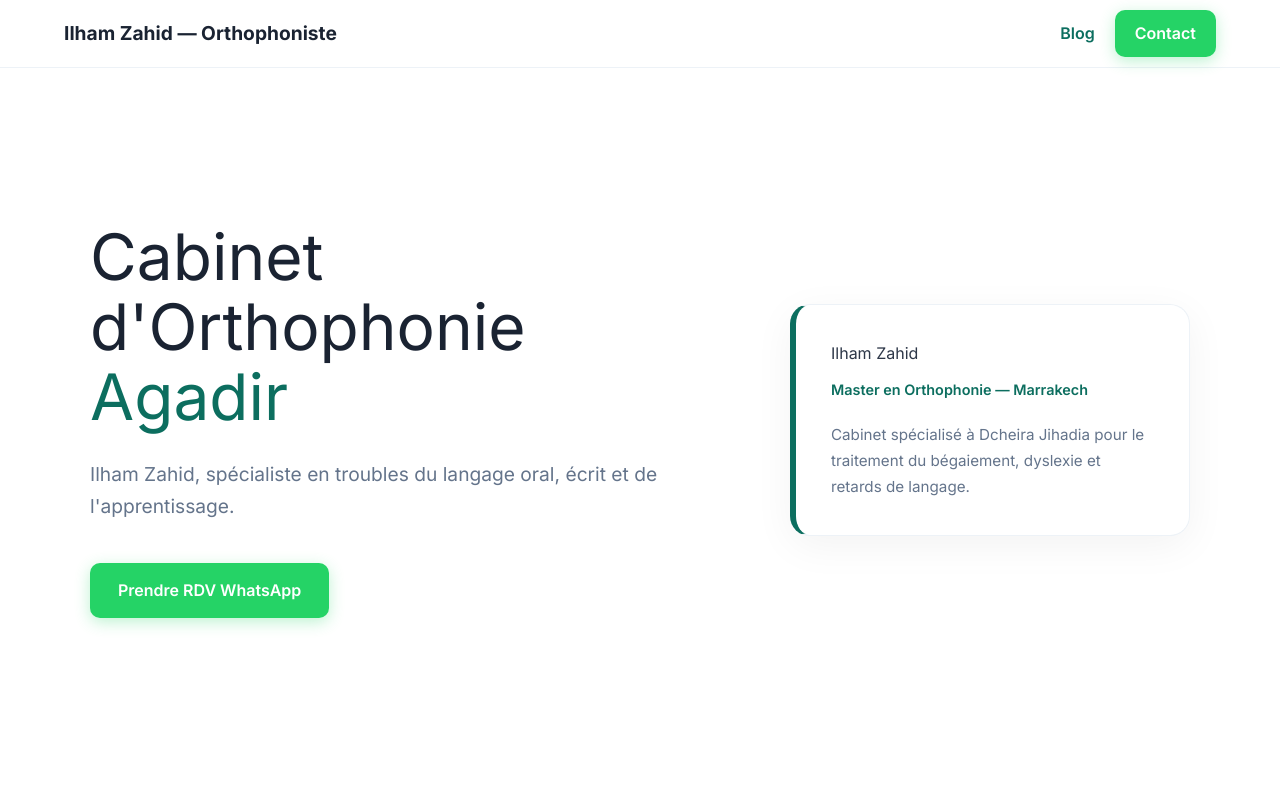
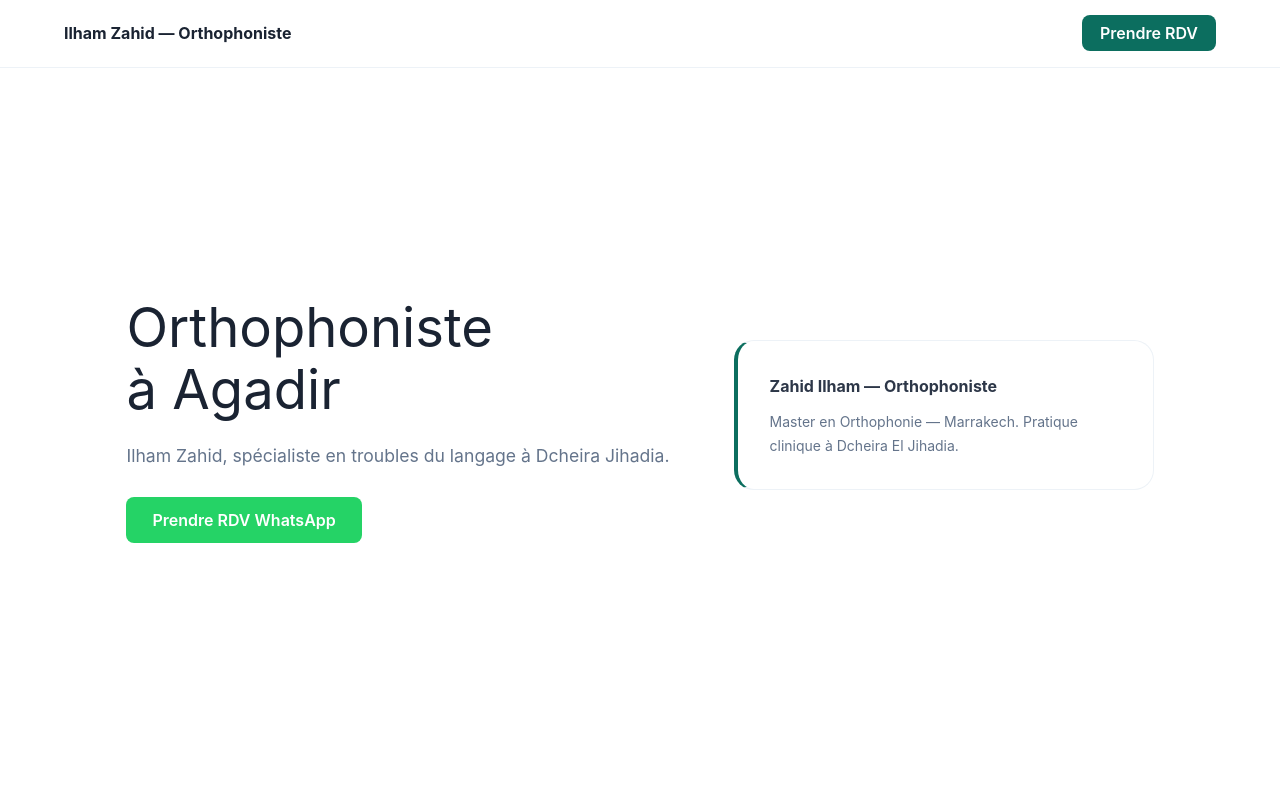
Before and after one commit to abdessamadougadir2000-code/orthophoniste-ilham-zahid, a Next.js app: page / in a window 1280 px wide. Shown: the top 800 px of the page. Built offline with nearby package versions, Linux system fonts and the light colour scheme.

Commit message:
Full original site recovery from index.html

```diff
--- a/app/page.tsx
+++ b/app/page.tsx
@@ -4,67 +4,86 @@
 
 export default function Home() {
   const htmlContent = `
-    <!DOCTYPE html>
+    ${`<!DOCTYPE html>
 <html lang="fr" dir="ltr">
 <head>
 <meta charset="UTF-8">
 <meta name="viewport" content="width=device-width, initial-scale=1.0">
-    <title>Orthophoniste Agadir | Ilham Zahid</title>
-    <link href="https://fonts.googleapis.com/css2?family=Inter:wght@400;600;700&family=Tajawal:wght@500;700&display=swap" rel="stylesheet">
+<title>Orthophoniste Agadir | Ilham Zahid - Cabinet Dcheira Jihadia</title>
+<meta name="description" content="Orthophoniste diplomee a Agadir, Dcheira Jihadia. Ilham Zahid traite les troubles du langage, articulation, begaiement et difficultes scolaires chez l'enfant et l'adulte. RDV WhatsApp rapide.">
+
 <style>
-      :root { --primary: #0c6e5f; --dark: #1a2332; --text: #2d3748; --bg: #ffffff; --bg-alt: #f8fafb; --whatsapp: #25D366; }
+/* ── TOKENS ────────────────────────────────────────────────── */
+:root {
+  --primary:       #0c6e5f;
+  --primary-dark:  #095248;
+  --primary-mid:    #0d7d6d;
+  --primary-light: #e8f5f2;
+  --accent:         #d4a847;
+  --dark:           #1a2332;
+  --text:           #2d3748;
+  --bg:             #ffffff;
+  --border-soft:    #edf2f7;
+  --whatsapp:       #25D366;
+  --radius-sm:  8px;
+  --transition: 0.22s cubic-bezier(0.4,0,0.2,1);
+}
+
+/* ── RESET ─────────────────────────────────────────────────── */
 *,*::before,*::after{margin:0;padding:0;box-sizing:border-box;}
-      body{font-family:'Inter', sans-serif; color:var(--text); line-height:1.7; background:var(--bg); overflow-x:hidden;}
-      .navbar { position: fixed; top: 0; width: 100%; height: 68px; display: flex; justify-content: space-between; align-items: center; background: rgba(255,255,255,0.96); backdrop-filter: blur(10px); z-index: 1000; padding: 0 5%; border-bottom: 1px solid #edf2f7; }
-      .nav-brand { font-weight: 700; color: var(--dark); text-decoration:none; font-size: 1.2rem; }
-      .hero { min-height: 100vh; display: flex; align-items: center; padding: 120px 5% 80px; }
-      .hero-inner { max-width: 1100px; margin: 0 auto; display: grid; grid-template-columns: 1fr 400px; gap: 60px; align-items: center; }
-      .btn { display: inline-flex; align-items: center; gap: 8px; padding: 14px 28px; border-radius: 10px; font-weight: 600; text-decoration: none; transition: 0.3s; }
-      .btn-whatsapp { background: var(--whatsapp); color: #fff; box-shadow: 0 4px 15px rgba(37,211,102,0.3); }
-      .hero-bio-card { background: #fff; border: 1px solid #edf2f7; border-radius: 20px; padding: 35px; box-shadow: 0 10px 40px rgba(0,0,0,0.05); border-left: 6px solid var(--primary); }
-      .section { padding: 90px 5%; }
-      .section-alt { background: var(--bg-alt); }
-      .services-grid { display: grid; grid-template-columns: repeat(auto-fit, minmax(300px, 1fr)); gap: 25px; margin-top: 40px; }
-      .service-card { background: #fff; border: 1px solid #edf2f7; padding: 35px; border-radius: 15px; transition: 0.3s; }
-      .service-card:hover { transform: translateY(-5px); box-shadow: 0 10px 30px rgba(0,0,0,0.08); }
-      .service-card h3 { color: var(--primary); margin-bottom: 15px; }
-      .footer { background: var(--dark); color: #fff; padding: 60px 5%; text-align: center; }
-      @media (max-width: 900px) { .hero-inner { grid-template-columns: 1fr; text-align: center; } .hero-bio-card { margin: 0 auto; } }
+body{font-family:'Inter',sans-serif; color:var(--text); background:var(--bg); line-height:1.7;}
+.ar{font-family:'Tajawal',sans-serif;direction:rtl;}
+a{color:inherit;text-decoration:none;}
+
+/* ── NAVBAR ────────────────────────────────────────────────── */
+.navbar { position: fixed; top: 0; width: 100%; padding: 0 5%; height: 68px; display: flex; justify-content: space-between; align-items: center; background: rgba(255,255,255,0.96); backdrop-filter: blur(20px); z-index: 1000; border-bottom: 1px solid #edf2f7; }
+.nav-brand { display: flex; align-items: center; gap: 10px; font-weight: 700; color: var(--dark); }
+.nav-cta { background: var(--primary) !important; color: #fff !important; padding: 8px 18px !important; border-radius: var(--radius-sm); font-weight: 600; }
+
+/* ── HERO ──────────────────────────────────────────────────── */
+.hero { min-height: 100vh; display: flex; align-items: center; padding: 120px 5% 90px; }
+.hero-inner { max-width: 1100px; margin: 0 auto; display: grid; grid-template-columns: 1fr 420px; gap: 64px; align-items: center; }
+.btn-whatsapp { background: var(--whatsapp); color: #fff; padding: 13px 26px; border-radius: var(--radius-sm); font-weight: 600; }
+
+/* ── SECTIONS ──────────────────────────────────────────────── */
+.section { padding: 96px 5%; }
+.section-alt { background: #f8fafb; }
+.services-grid { display: grid; grid-template-columns: repeat(auto-fit, minmax(300px, 1fr)); gap: 16px; }
+.service-card { background: #fff; border: 1px solid #edf2f7; padding: 28px; border-radius: 14px; }
+
+/* ── FOOTER ────────────────────────────────────────────────── */
+.footer { background: var(--dark); color: #fff; padding: 56px 5% 28px; text-align: center; }
 </style>
 </head>
 <body>
-      <nav class="navbar">
+<nav class="navbar" id="navbar">
   <a href="#" class="nav-brand">Ilham Zahid — Orthophoniste</a>
-        <div style="display:flex; gap:20px; align-items:center;">
-          <a href="/blog" style="font-weight:600; color:var(--primary); text-decoration:none;">Blog</a>
-          <a href="https://wa.me/212663036699" class="btn btn-whatsapp" style="padding: 10px 20px;">Contact</a>
+  <div class="nav-links">
+    <a href="https://wa.me/212663036699" class="nav-cta">Prendre RDV</a>
   </div>
 </nav>
 
-      <header class="hero">
+<header class="hero" id="accueil">
   <div class="hero-inner">
-          <div>
-            <h1 style="font-size: clamp(2.5rem, 6vw, 4rem); color: var(--dark); line-height: 1.1; margin-bottom: 25px;">
-              Cabinet d'Orthophonie<br><span style="color:var(--primary)">Agadir</span>
-            </h1>
-            <p style="font-size: 1.2rem; color: #64748b; margin-bottom: 40px;">Ilham Zahid, spécialiste en troubles du langage oral, écrit et de l'apprentissage.</p>
-            <a href="https://wa.me/212663036699" class="btn btn-whatsapp">Prendre RDV WhatsApp</a>
+    <div class="hero-content">
+      <h1 style="font-size:3.4rem; color:var(--dark); line-height:1.15;"><span>Orthophoniste</span><br>à Agadir</h1>
+      <p style="font-size:1.1rem; color:#64748b; margin: 20px 0 36px;">Ilham Zahid, spécialiste en troubles du langage à Dcheira Jihadia.</p>
+      <a href="https://wa.me/212663036699" class="btn-whatsapp">Prendre RDV WhatsApp</a>
     </div>
-          <div class="hero-bio-card">
-            <h3 style="margin-bottom:10px;">Ilham Zahid</h3>
-            <p style="color:var(--primary); font-weight:600; font-size:0.9rem; margin-bottom:20px;">Master en Orthophonie — Marrakech</p>
-            <p style="font-size:0.95rem; color:#64748b;">Cabinet spécialisé à Dcheira Jihadia pour le traitement du bégaiement, dyslexie et retards de langage.</p>
+    <div style="background:#fff; border:1px solid #edf2f7; padding:32px; border-radius:20px; border-left:4px solid var(--primary);">
+      <p style="font-weight:700;">Zahid Ilham — Orthophoniste</p>
+      <p style="font-size:0.875rem; color:#64748b; margin-top:10px;">Master en Orthophonie — Marrakech. Pratique clinique à Dcheira El Jihadia.</p>
     </div>
   </div>
 </header>
 
 <section class="section section-alt" id="services">
   <div style="max-width:1100px; margin:0 auto;">
-          <h2 style="text-align:center; font-size:2.5rem; margin-bottom:15px;">Nos Services</h2>
+    <h2 style="text-align:center; margin-bottom:40px;">Nos Services</h2>
     <div class="services-grid">
-            <div class="service-card"><h3>Troubles de la parole</h3><p>Prise en charge du bégaiement, troubles d'articulation et de la voix.</p></div>
-            <div class="service-card"><h3>Langage écrit</h3><p>Traitement de la dyslexie, dysorthographie et troubles d'apprentissage.</p></div>
-            <div class="service-card"><h3>Langage oral</h3><p>Retards de langage, dysphasie et aphasie chez l'adulte.</p></div>
+      <div class="service-card"><h3>Troubles de la parole</h3><p>Bégaiement et articulation.</p></div>
+      <div class="service-card"><h3>Langage écrit</h3><p>Dyslexie et dysorthographie.</p></div>
+      <div class="service-card"><h3>Langage oral</h3><p>Retards de langage et dysphasie.</p></div>
     </div>
   </div>
 </section>
@@ -72,11 +91,18 @@
 <footer class="footer">
   <p>© 2026 Ilham Zahid — Orthophoniste à Agadir | Dcheira Jihadia</p>
 </footer>
+
+<script>
+const navbar = document.getElementById('navbar');
+window.addEventListener('scroll', () => {
+  navbar.style.boxShadow = window.scrollY > 50 ? '0 2px 20px rgba(0,0,0,0.06)' : 'none';
+});
+<\/script>
 </body>
-    </html>
+</html>`.replace(/`/g, '\\`')}
   `;
 
   return (
-    <main dangerouslySetInnerHTML={{ __html: htmlContent }} />
+    <div dangerouslySetInnerHTML={{ __html: htmlContent }} />
   );
 }
```
Lines whose indentation alone changed are shown as unchanged.
